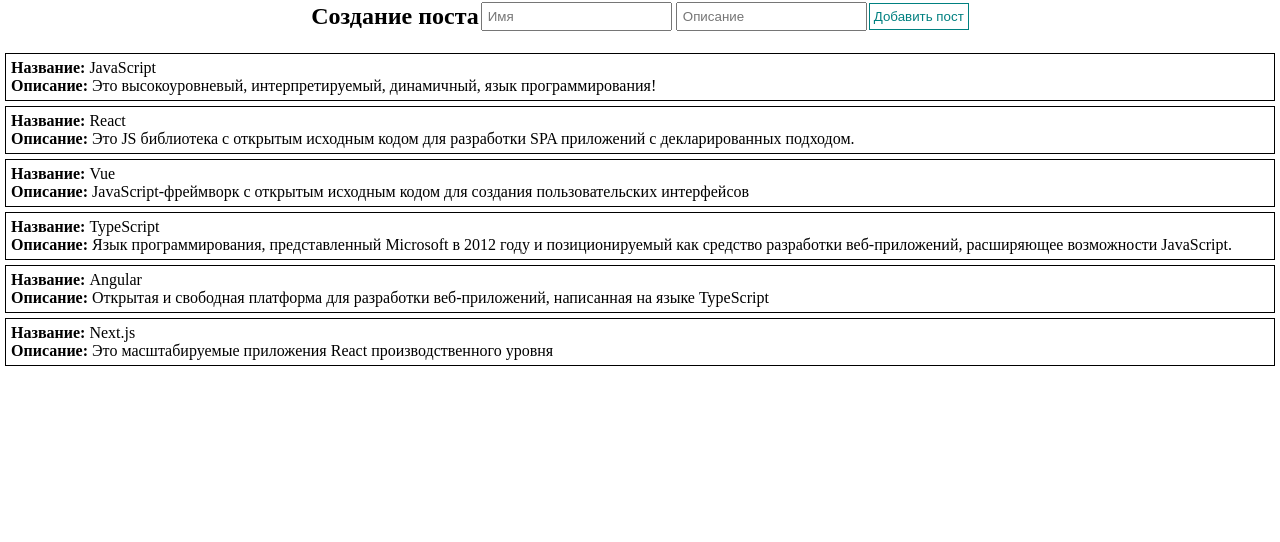
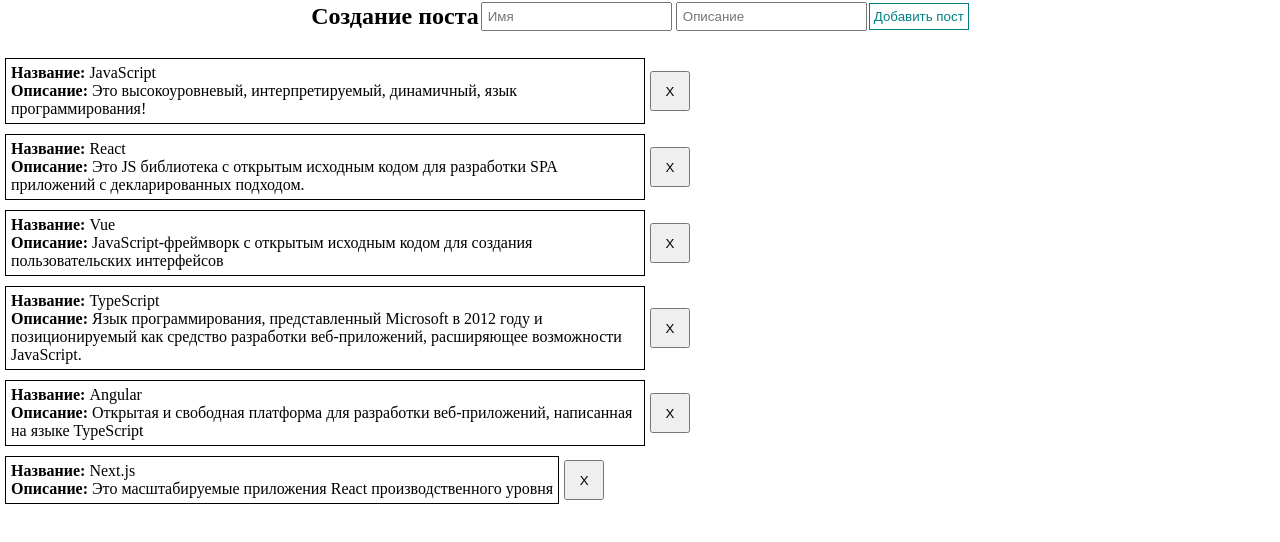
Before and after one commit to IgorFilin/first-vue-project, a Vue app: page / in a window 1280 px wide. Shown: the top 542 px of the page. Built offline with nearby package versions, Linux system fonts and the light colour scheme.

Commit message:
feat: add logic remove post

```diff
--- a/src/App.vue
+++ b/src/App.vue
@@ -1,6 +1,6 @@
 <template>
   <PostForm @createPost="createPost"/>
-  <PostsList :arrayPost="arrayPost"/>
+  <PostsList @deletePost="deletePost" :arrayPost="arrayPost"/>
 </template>
 
 <script>
@@ -45,6 +45,10 @@
   methods: {
     createPost(post) {
       this.arrayPost.push(post)
+    },
+    deletePost(id){
+      this.arrayPost  = this.arrayPost.filter(el => el.id !== id)
+
     }
   }
 }
--- a/src/components/OnePost.vue
+++ b/src/components/OnePost.vue
@@ -1,21 +1,47 @@
 <template>
-  <div><strong>Название:</strong> {{ $props.data.title }}</div>
-  <div><strong>Описание:</strong> {{ $props.data.description }}</div>
+  <div class="containerPost">
+    <div class="post">
+      <div><strong>Название:</strong> {{ $props.data.title }}</div>
+      <div><strong>Описание:</strong> {{ $props.data.description }}</div>
+    </div>
+    <button class="button" @click="deletePostHandler($props.data.id)">X</button>
+  </div>
 </template>
 
 <script>
 export default {
   name: "OnePost",
-  props:{
-    data:{
-      title:'',
-      description: ''
+  props: {
+    data: {
+      type: Object,
+      required: true,
+      title: '',
+      description: '',
+      id:0,
     }
 
+  },
+  methods:{
+    deletePostHandler(id){
+      this.$emit('deletePost',id)
+    }
   }
 }
 </script>
 
 <style scoped>
-
+.containerPost{
+  display: flex;
+  align-items: center;
+}
+.post {
+  max-width: 50%;
+  margin: 5px;
+  padding: 5px;
+  border: 1px solid black;
+}
+.button{
+  width: 40px;
+  height: 40px;
+}
 </style>
--- a/src/components/PostForm.vue
+++ b/src/components/PostForm.vue
@@ -11,10 +11,10 @@
 <script>
 export default {
   name: "PostForm",
-  data(){
+  data() {
     return {
-      title:'',
-      description:'',
+      title: '',
+      description: '',
     }
   },
   methods: {
--- a/src/components/PostsList.vue
+++ b/src/components/PostsList.vue
@@ -1,11 +1,12 @@
 <template>
-  <div class="post" v-for="post in $props.arrayPost" :key="post.id">
-    <OnePost v-bind:data="{title:post.title,description:post.description}"/>
-  </div>
+  <OnePost @deletePost="deletePost" v-bind:data="{title:post.title,description:post.description,id:post.id}"
+           v-for="post in $props.arrayPost"
+           :key="post.id"/>
 </template>
 
 <script>
 import OnePost from "@/components/OnePost";
+
 export default {
   name: "PostsList",
   components: {OnePost},
@@ -15,15 +16,15 @@
   data() {
     return {}
   },
-  methods: {}
+  methods: {
+    deletePost(id) {
+      this.$emit('deletePost', id)
+    }
+  }
 }
 
 </script>
 
 <style scoped>
-.post {
-  margin: 5px;
-  padding: 5px;
-  border: 1px solid black;
-}
+
 </style>
```
Also changed, not shown: src/components/commonComponents/Button.vue (added, +13 -0 lines).
